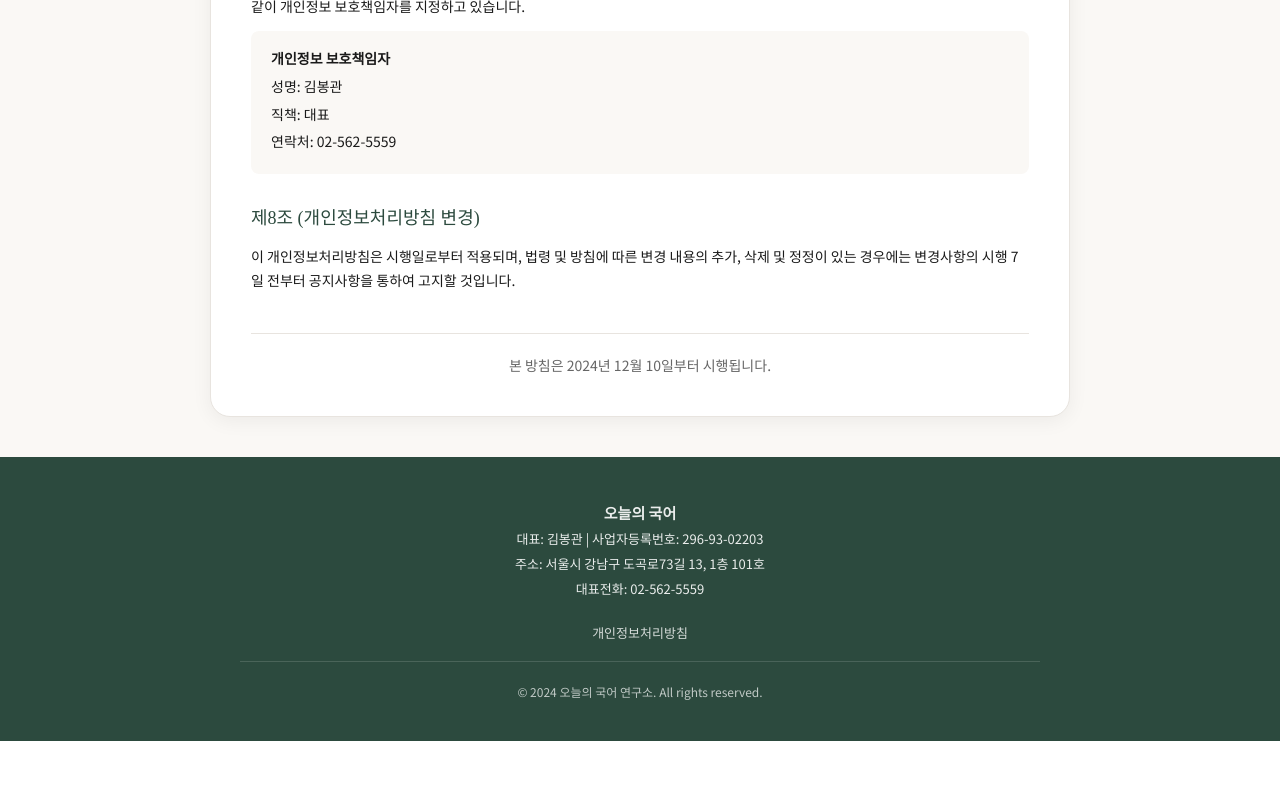
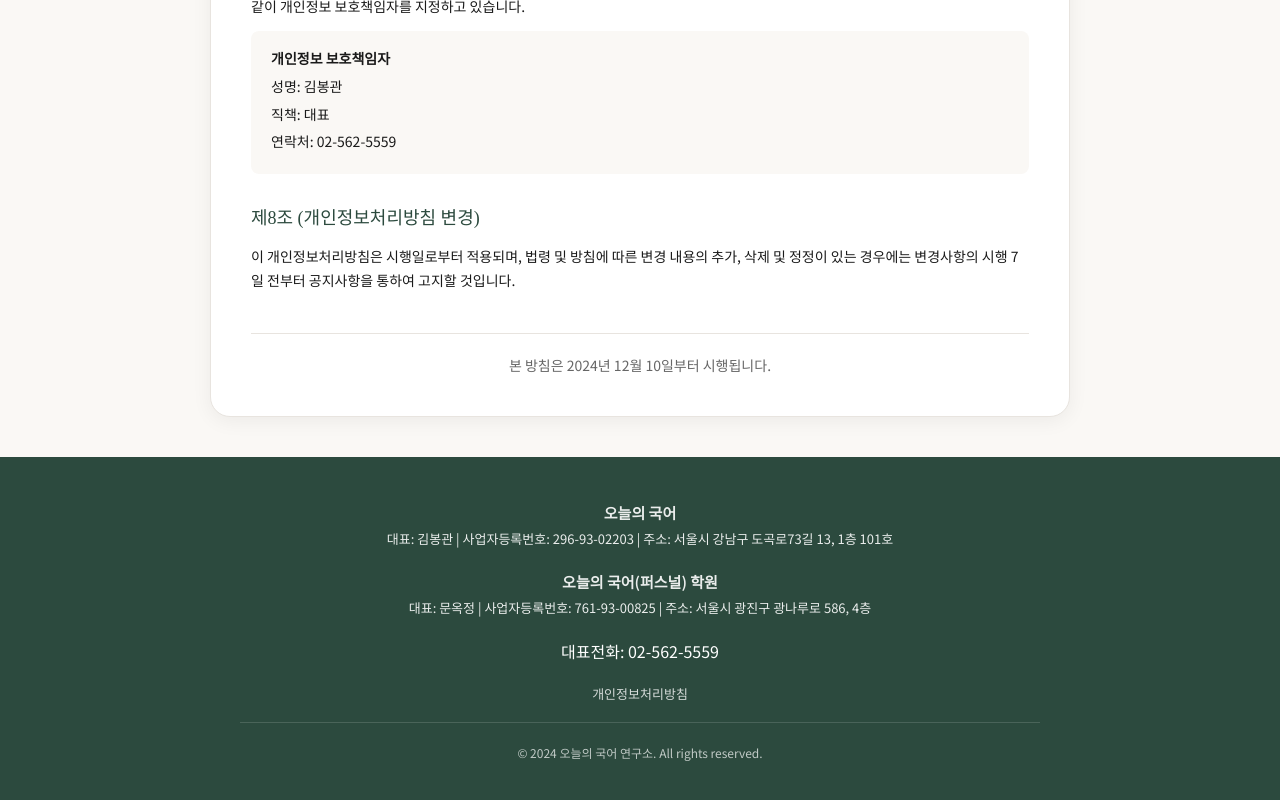
Before and after one commit to otee21c/learning-system, a React (Vite) app: page /privacy in a window 1280 px wide. Shown: the part 1770-2570 px from the top of the page. Before the commit the page ends 2511 px from the top, so only its background shows below. Built offline with nearby package versions, Linux system fonts and the light colour scheme; no server answers.

Commit message:
update footer business info

```diff
--- a/src/components/homepage/Homepage.jsx
+++ b/src/components/homepage/Homepage.jsx
@@ -138,10 +138,13 @@
         <div className="hp-footer-content">
           <div className="hp-footer-info">
             <p><strong>오늘의 국어</strong></p>
-            <p>대표: 김봉관 | 사업자등록번호: 296-93-02203</p>
-            <p>주소: 서울시 강남구 도곡로73길 13, 1층 101호</p>
-            <p>대표전화: 02-562-5559</p>
+            <p>대표: 김봉관 | 사업자등록번호: 296-93-02203 | 주소: 서울시 강남구 도곡로73길 13, 1층 101호</p>
           </div>
+          <div className="hp-footer-info">
+            <p><strong>오늘의 국어(퍼스널) 학원</strong></p>
+            <p>대표: 문옥정 | 사업자등록번호: 761-93-00825 | 주소: 서울시 광진구 광나루로 586, 4층</p>
+          </div>
+          <p className="hp-footer-phone">대표전화: 02-562-5559</p>
           <div className="hp-footer-links">
             <Link to="/privacy">개인정보처리방침</Link>
           </div>
--- a/src/components/homepage/pages/AboutPage.jsx
+++ b/src/components/homepage/pages/AboutPage.jsx
@@ -14,7 +14,6 @@
   const [editContent, setEditContent] = useState('');
   const [loading, setLoading] = useState(true);
 
-  // 관리자 확인
   useEffect(() => {
     const unsubscribe = onAuthStateChanged(auth, (user) => {
       if (user && user.email === 'admin@test.com') {
@@ -26,7 +25,6 @@
     return () => unsubscribe();
   }, []);
 
-  // 데이터 불러오기
   useEffect(() => {
     const fetchContent = async () => {
       try {
@@ -44,14 +42,12 @@
     fetchContent();
   }, []);
 
-  // 수정 시작
   const handleEdit = () => {
     setEditTitle(title);
     setEditContent(content);
     setIsEditing(true);
   };
 
-  // 저장
   const handleSave = async () => {
     try {
       await setDoc(doc(db, 'pages', 'about'), {
@@ -69,7 +65,6 @@
     }
   };
 
-  // 취소
   const handleCancel = () => {
     setIsEditing(false);
   };
@@ -84,7 +79,6 @@
 
   return (
     <div className="homepage">
-      {/* 헤더 */}
       <header className="hp-header">
         <div className="hp-header-container">
           <Link to="/" className="hp-logo">
@@ -103,7 +97,6 @@
         </div>
       </header>
 
-      {/* 페이지 내용 */}
       <div className="hp-page-container">
         <div className="hp-page-header">
           <h1>오국 소개</h1>
@@ -153,14 +146,19 @@
         </div>
       </div>
 
-      {/* 푸터 */}
       <footer className="hp-footer">
         <div className="hp-footer-content">
           <div className="hp-footer-info">
             <p><strong>오늘의 국어</strong></p>
-            <p>대표: 김봉관 | 사업자등록번호: 296-93-02203</p>
-            <p>주소: 서울시 강남구 도곡로73길 13, 1층 101호</p>
-            <p>대표전화: 02-562-5559</p>
+            <p>대표: 김봉관 | 사업자등록번호: 296-93-02203 | 주소: 서울시 강남구 도곡로73길 13, 1층 101호</p>
+          </div>
+          <div className="hp-footer-info">
+            <p><strong>오늘의 국어(퍼스널) 학원</strong></p>
+            <p>대표: 문옥정 | 사업자등록번호: 761-93-00825 | 주소: 서울시 광진구 광나루로 586, 4층</p>
+          </div>
+          <p className="hp-footer-phone">대표전화: 02-562-5559</p>
+          <div className="hp-footer-links">
+            <Link to="/privacy">개인정보처리방침</Link>
           </div>
           <p className="hp-footer-copyright">© 2024 오늘의 국어 연구소. All rights reserved.</p>
         </div>
--- a/src/components/homepage/pages/ContactPage.jsx
+++ b/src/components/homepage/pages/ContactPage.jsx
@@ -11,7 +11,6 @@
   const [loading, setLoading] = useState(true);
   const [submitted, setSubmitted] = useState(false);
 
-  // 폼 데이터
   const [studentName, setStudentName] = useState('');
   const [schoolGrade, setSchoolGrade] = useState('');
   const [phone, setPhone] = useState('');
@@ -19,7 +18,6 @@
   const [message, setMessage] = useState('');
   const [agreePrivacy, setAgreePrivacy] = useState(false);
 
-  // 관리자 확인
   useEffect(() => {
     const unsubscribe = onAuthStateChanged(auth, (user) => {
       if (user && user.email === 'admin@test.com') {
@@ -33,7 +31,6 @@
     return () => unsubscribe();
   }, []);
 
-  // 상담 신청 목록 불러오기 (관리자용)
   const fetchInquiries = async () => {
     try {
       const q = query(collection(db, 'inquiries'), orderBy('createdAt', 'desc'));
@@ -45,7 +42,6 @@
     }
   };
 
-  // 상담 신청 제출
   const handleSubmit = async (e) => {
     e.preventDefault();
 
@@ -70,7 +66,6 @@
         status: '대기'
       });
       setSubmitted(true);
-      // 폼 초기화
       setStudentName('');
       setSchoolGrade('');
       setPhone('');
@@ -83,7 +78,6 @@
     }
   };
 
-  // 상담 삭제 (관리자용)
   const handleDelete = async (id) => {
     if (window.confirm('이 상담 신청을 삭제하시겠습니까?')) {
       try {
@@ -97,7 +91,6 @@
     }
   };
 
-  // 다시 작성
   const handleReset = () => {
     setSubmitted(false);
   };
@@ -112,7 +105,6 @@
 
   return (
     <div className="homepage">
-      {/* 헤더 */}
       <header className="hp-header">
         <div className="hp-header-container">
           <Link to="/" className="hp-logo">
@@ -131,7 +123,6 @@
         </div>
       </header>
 
-      {/* 페이지 내용 */}
       <div className="hp-page-container">
         <div className="hp-page-header">
           <h1>문자 상담</h1>
@@ -139,7 +130,6 @@
 
         <div className="hp-page-content">
           {isAdmin ? (
-            // 관리자: 상담 신청 목록
             <div className="hp-inquiries">
               <h2>상담 신청 목록</h2>
               {inquiries.length > 0 ? (
@@ -174,7 +164,6 @@
               )}
             </div>
           ) : submitted ? (
-            // 제출 완료
             <div className="hp-submit-success">
               <div className="hp-success-icon">✓</div>
               <h2>상담 신청이 완료되었습니다!</h2>
@@ -184,7 +173,6 @@
               </button>
             </div>
           ) : (
-            // 방문자: 상담 신청 폼
             <form className="hp-contact-form" onSubmit={handleSubmit}>
               <p className="hp-form-desc">
                 상담을 원하시면 아래 내용을 작성해주세요. 빠른 시일 내에 연락드리겠습니다.
@@ -269,15 +257,17 @@
         </div>
       </div>
 
-      {/* 푸터 */}
       <footer className="hp-footer">
         <div className="hp-footer-content">
           <div className="hp-footer-info">
             <p><strong>오늘의 국어</strong></p>
-            <p>대표: 김봉관 | 사업자등록번호: 296-93-02203</p>
-            <p>주소: 서울시 강남구 도곡로73길 13, 1층 101호</p>
-            <p>대표전화: 02-562-5559</p>
+            <p>대표: 김봉관 | 사업자등록번호: 296-93-02203 | 주소: 서울시 강남구 도곡로73길 13, 1층 101호</p>
           </div>
+          <div className="hp-footer-info">
+            <p><strong>오늘의 국어(퍼스널) 학원</strong></p>
+            <p>대표: 문옥정 | 사업자등록번호: 761-93-00825 | 주소: 서울시 광진구 광나루로 586, 4층</p>
+          </div>
+          <p className="hp-footer-phone">대표전화: 02-562-5559</p>
           <div className="hp-footer-links">
             <Link to="/privacy">개인정보처리방침</Link>
           </div>
--- a/src/components/homepage/pages/DaechiPage.jsx
+++ b/src/components/homepage/pages/DaechiPage.jsx
@@ -14,7 +14,6 @@
   const [editContent, setEditContent] = useState('');
   const [loading, setLoading] = useState(true);
 
-  // 관리자 확인
   useEffect(() => {
     const unsubscribe = onAuthStateChanged(auth, (user) => {
       if (user && user.email === 'admin@test.com') {
@@ -26,7 +25,6 @@
     return () => unsubscribe();
   }, []);
 
-  // 데이터 불러오기
   useEffect(() => {
     const fetchContent = async () => {
       try {
@@ -44,14 +42,12 @@
     fetchContent();
   }, []);
 
-  // 수정 시작
   const handleEdit = () => {
     setEditTitle(title);
     setEditContent(content);
     setIsEditing(true);
   };
 
-  // 저장
   const handleSave = async () => {
     try {
       await setDoc(doc(db, 'pages', 'daechi'), {
@@ -69,7 +65,6 @@
     }
   };
 
-  // 취소
   const handleCancel = () => {
     setIsEditing(false);
   };
@@ -84,7 +79,6 @@
 
   return (
     <div className="homepage">
-      {/* 헤더 */}
       <header className="hp-header">
         <div className="hp-header-container">
           <Link to="/" className="hp-logo">
@@ -103,7 +97,6 @@
         </div>
       </header>
 
-      {/* 페이지 내용 */}
       <div className="hp-page-container">
         <div className="hp-page-header">
           <Link to="/" className="hp-btn hp-btn-back">← 메인으로</Link>
@@ -174,14 +167,19 @@
         </div>
       </div>
 
-      {/* 푸터 */}
       <footer className="hp-footer">
         <div className="hp-footer-content">
           <div className="hp-footer-info">
             <p><strong>오늘의 국어</strong></p>
-            <p>대표: 김봉관 | 사업자등록번호: 296-93-02203</p>
-            <p>주소: 서울시 강남구 도곡로73길 13, 1층 101호</p>
-            <p>대표전화: 02-562-5559</p>
+            <p>대표: 김봉관 | 사업자등록번호: 296-93-02203 | 주소: 서울시 강남구 도곡로73길 13, 1층 101호</p>
+          </div>
+          <div className="hp-footer-info">
+            <p><strong>오늘의 국어(퍼스널) 학원</strong></p>
+            <p>대표: 문옥정 | 사업자등록번호: 761-93-00825 | 주소: 서울시 광진구 광나루로 586, 4층</p>
+          </div>
+          <p className="hp-footer-phone">대표전화: 02-562-5559</p>
+          <div className="hp-footer-links">
+            <Link to="/privacy">개인정보처리방침</Link>
           </div>
           <p className="hp-footer-copyright">© 2024 오늘의 국어 연구소. All rights reserved.</p>
         </div>
--- a/src/components/homepage/pages/DarakbangPage.jsx
+++ b/src/components/homepage/pages/DarakbangPage.jsx
@@ -14,7 +14,6 @@
   const [editContent, setEditContent] = useState('');
   const [loading, setLoading] = useState(true);
 
-  // 관리자 확인
   useEffect(() => {
     const unsubscribe = onAuthStateChanged(auth, (user) => {
       if (user && user.email === 'admin@test.com') {
@@ -26,7 +25,6 @@
     return () => unsubscribe();
   }, []);
 
-  // 데이터 불러오기
   useEffect(() => {
     const fetchContent = async () => {
       try {
@@ -44,14 +42,12 @@
     fetchContent();
   }, []);
 
-  // 수정 시작
   const handleEdit = () => {
     setEditTitle(title);
     setEditContent(content);
     setIsEditing(true);
   };
 
-  // 저장
   const handleSave = async () => {
     try {
       await setDoc(doc(db, 'pages', 'darakbang'), {
@@ -69,7 +65,6 @@
     }
   };
 
-  // 취소
   const handleCancel = () => {
     setIsEditing(false);
   };
@@ -84,7 +79,6 @@
 
   return (
     <div className="homepage">
-      {/* 헤더 */}
       <header className="hp-header">
         <div className="hp-header-container">
           <Link to="/" className="hp-logo">
@@ -103,7 +97,6 @@
         </div>
       </header>
 
-      {/* 페이지 내용 */}
       <div className="hp-page-container">
         <div className="hp-page-header">
           <Link to="/" className="hp-btn hp-btn-back">← 메인으로</Link>
@@ -168,14 +161,19 @@
         </div>
       </div>
 
-      {/* 푸터 */}
       <footer className="hp-footer">
         <div className="hp-footer-content">
           <div className="hp-footer-info">
             <p><strong>오늘의 국어</strong></p>
-            <p>대표: 김봉관 | 사업자등록번호: 296-93-02203</p>
-            <p>주소: 서울시 강남구 도곡로73길 13, 1층 101호</p>
-            <p>대표전화: 02-562-5559</p>
+            <p>대표: 김봉관 | 사업자등록번호: 296-93-02203 | 주소: 서울시 강남구 도곡로73길 13, 1층 101호</p>
+          </div>
+          <div className="hp-footer-info">
+            <p><strong>오늘의 국어(퍼스널) 학원</strong></p>
+            <p>대표: 문옥정 | 사업자등록번호: 761-93-00825 | 주소: 서울시 광진구 광나루로 586, 4층</p>
+          </div>
+          <p className="hp-footer-phone">대표전화: 02-562-5559</p>
+          <div className="hp-footer-links">
+            <Link to="/privacy">개인정보처리방침</Link>
           </div>
           <p className="hp-footer-copyright">© 2024 오늘의 국어 연구소. All rights reserved.</p>
         </div>
--- a/src/components/homepage/pages/NewsPage.jsx
+++ b/src/components/homepage/pages/NewsPage.jsx
@@ -16,7 +16,6 @@
   const [loading, setLoading] = useState(true);
   const [selectedNews, setSelectedNews] = useState(null);
 
-  // 관리자 확인
   useEffect(() => {
     const unsubscribe = onAuthStateChanged(auth, (user) => {
       if (user && user.email === 'admin@test.com') {
@@ -28,7 +27,6 @@
     return () => unsubscribe();
   }, []);
 
-  // 데이터 불러오기
   const fetchNews = async () => {
     try {
       const q = query(collection(db, 'news'), orderBy('createdAt', 'desc'));
@@ -45,7 +43,6 @@
     fetchNews();
   }, []);
 
-  // 새 글 작성
   const handleNew = () => {
     setEditingId(null);
     setEditTitle('');
@@ -54,7 +51,6 @@
     setIsEditing(true);
   };
 
-  // 수정
   const handleEdit = (news) => {
     setEditingId(news.id);
     setEditTitle(news.title);
@@ -64,7 +60,6 @@
     setSelectedNews(null);
   };
 
-  // 저장
   const handleSave = async () => {
     try {
       if (editingId) {
@@ -92,7 +87,6 @@
     }
   };
 
-  // 삭제
   const handleDelete = async (id) => {
     if (window.confirm('정말 삭제하시겠습니까?')) {
       try {
@@ -107,17 +101,14 @@
     }
   };
 
-  // 취소
   const handleCancel = () => {
     setIsEditing(false);
   };
 
-  // 상세 보기
   const handleView = (news) => {
     setSelectedNews(news);
   };
 
-  // 목록으로
   const handleBack = () => {
     setSelectedNews(null);
   };
@@ -132,7 +123,6 @@
 
   return (
     <div className="homepage">
-      {/* 헤더 */}
       <header className="hp-header">
         <div className="hp-header-container">
           <Link to="/" className="hp-logo">
@@ -151,7 +141,6 @@
         </div>
       </header>
 
-      {/* 페이지 내용 */}
       <div className="hp-page-container">
         <div className="hp-page-header">
           <h1>입시 정보</h1>
@@ -243,14 +232,19 @@
         </div>
       </div>
 
-      {/* 푸터 */}
       <footer className="hp-footer">
         <div className="hp-footer-content">
           <div className="hp-footer-info">
             <p><strong>오늘의 국어</strong></p>
-            <p>대표: 김봉관 | 사업자등록번호: 296-93-02203</p>
-            <p>주소: 서울시 강남구 도곡로73길 13, 1층 101호</p>
-            <p>대표전화: 02-562-5559</p>
+            <p>대표: 김봉관 | 사업자등록번호: 296-93-02203 | 주소: 서울시 강남구 도곡로73길 13, 1층 101호</p>
+          </div>
+          <div className="hp-footer-info">
+            <p><strong>오늘의 국어(퍼스널) 학원</strong></p>
+            <p>대표: 문옥정 | 사업자등록번호: 761-93-00825 | 주소: 서울시 광진구 광나루로 586, 4층</p>
+          </div>
+          <p className="hp-footer-phone">대표전화: 02-562-5559</p>
+          <div className="hp-footer-links">
+            <Link to="/privacy">개인정보처리방침</Link>
           </div>
           <p className="hp-footer-copyright">© 2024 오늘의 국어 연구소. All rights reserved.</p>
         </div>
--- a/src/components/homepage/pages/NoticePage.jsx
+++ b/src/components/homepage/pages/NoticePage.jsx
@@ -15,7 +15,6 @@
   const [loading, setLoading] = useState(true);
   const [selectedNotice, setSelectedNotice] = useState(null);
 
-  // 관리자 확인
   useEffect(() => {
     const unsubscribe = onAuthStateChanged(auth, (user) => {
       if (user && user.email === 'admin@test.com') {
@@ -27,7 +26,6 @@
     return () => unsubscribe();
   }, []);
 
-  // 데이터 불러오기
   const fetchNotices = async () => {
     try {
       const q = query(collection(db, 'notices'), orderBy('createdAt', 'desc'));
@@ -44,7 +42,6 @@
     fetchNotices();
   }, []);
 
-  // 새 글 작성
   const handleNew = () => {
     setEditingId(null);
     setEditTitle('');
@@ -52,7 +49,6 @@
     setIsEditing(true);
   };
 
-  // 수정
   const handleEdit = (notice) => {
     setEditingId(notice.id);
     setEditTitle(notice.title);
@@ -61,7 +57,6 @@
     setSelectedNotice(null);
   };
 
-  // 저장
   const handleSave = async () => {
     try {
       if (editingId) {
@@ -87,7 +82,6 @@
     }
   };
 
-  // 삭제
   const handleDelete = async (id) => {
     if (window.confirm('정말 삭제하시겠습니까?')) {
       try {
@@ -102,17 +96,14 @@
     }
   };
 
-  // 취소
   const handleCancel = () => {
     setIsEditing(false);
   };
 
-  // 상세 보기
   const handleView = (notice) => {
     setSelectedNotice(notice);
   };
 
-  // 목록으로
   const handleBack = () => {
     setSelectedNotice(null);
   };
@@ -127,7 +118,6 @@
 
   return (
     <div className="homepage">
-      {/* 헤더 */}
       <header className="hp-header">
         <div className="hp-header-container">
           <Link to="/" className="hp-logo">
@@ -146,7 +136,6 @@
         </div>
       </header>
 
-      {/* 페이지 내용 */}
       <div className="hp-page-container">
         <div className="hp-page-header">
           <h1>공지 사항</h1>
@@ -225,14 +214,19 @@
         </div>
       </div>
 
-      {/* 푸터 */}
       <footer className="hp-footer">
         <div className="hp-footer-content">
           <div className="hp-footer-info">
             <p><strong>오늘의 국어</strong></p>
-            <p>대표: 김봉관 | 사업자등록번호: 296-93-02203</p>
-            <p>주소: 서울시 강남구 도곡로73길 13, 1층 101호</p>
-            <p>대표전화: 02-562-5559</p>
+            <p>대표: 김봉관 | 사업자등록번호: 296-93-02203 | 주소: 서울시 강남구 도곡로73길 13, 1층 101호</p>
+          </div>
+          <div className="hp-footer-info">
+            <p><strong>오늘의 국어(퍼스널) 학원</strong></p>
+            <p>대표: 문옥정 | 사업자등록번호: 761-93-00825 | 주소: 서울시 광진구 광나루로 586, 4층</p>
+          </div>
+          <p className="hp-footer-phone">대표전화: 02-562-5559</p>
+          <div className="hp-footer-links">
+            <Link to="/privacy">개인정보처리방침</Link>
           </div>
           <p className="hp-footer-copyright">© 2024 오늘의 국어 연구소. All rights reserved.</p>
         </div>
--- a/src/components/homepage/pages/PrivacyPage.jsx
+++ b/src/components/homepage/pages/PrivacyPage.jsx
@@ -5,7 +5,6 @@
 export default function PrivacyPage() {
   return (
     <div className="homepage">
-      {/* 헤더 */}
       <header className="hp-header">
         <div className="hp-header-container">
           <Link to="/" className="hp-logo">
@@ -24,7 +23,6 @@
         </div>
       </header>
 
-      {/* 페이지 내용 */}
       <div className="hp-page-container">
         <div className="hp-page-header">
           <h1>개인정보처리방침</h1>
@@ -130,15 +128,17 @@
         </div>
       </div>
 
-      {/* 푸터 */}
       <footer className="hp-footer">
         <div className="hp-footer-content">
           <div className="hp-footer-info">
             <p><strong>오늘의 국어</strong></p>
-            <p>대표: 김봉관 | 사업자등록번호: 296-93-02203</p>
-            <p>주소: 서울시 강남구 도곡로73길 13, 1층 101호</p>
-            <p>대표전화: 02-562-5559</p>
+            <p>대표: 김봉관 | 사업자등록번호: 296-93-02203 | 주소: 서울시 강남구 도곡로73길 13, 1층 101호</p>
           </div>
+          <div className="hp-footer-info">
+            <p><strong>오늘의 국어(퍼스널) 학원</strong></p>
+            <p>대표: 문옥정 | 사업자등록번호: 761-93-00825 | 주소: 서울시 광진구 광나루로 586, 4층</p>
+          </div>
+          <p className="hp-footer-phone">대표전화: 02-562-5559</p>
           <div className="hp-footer-links">
             <Link to="/privacy">개인정보처리방침</Link>
           </div>
```
Also changed, not shown: src/components/homepage/추가CSS.txt (added).
